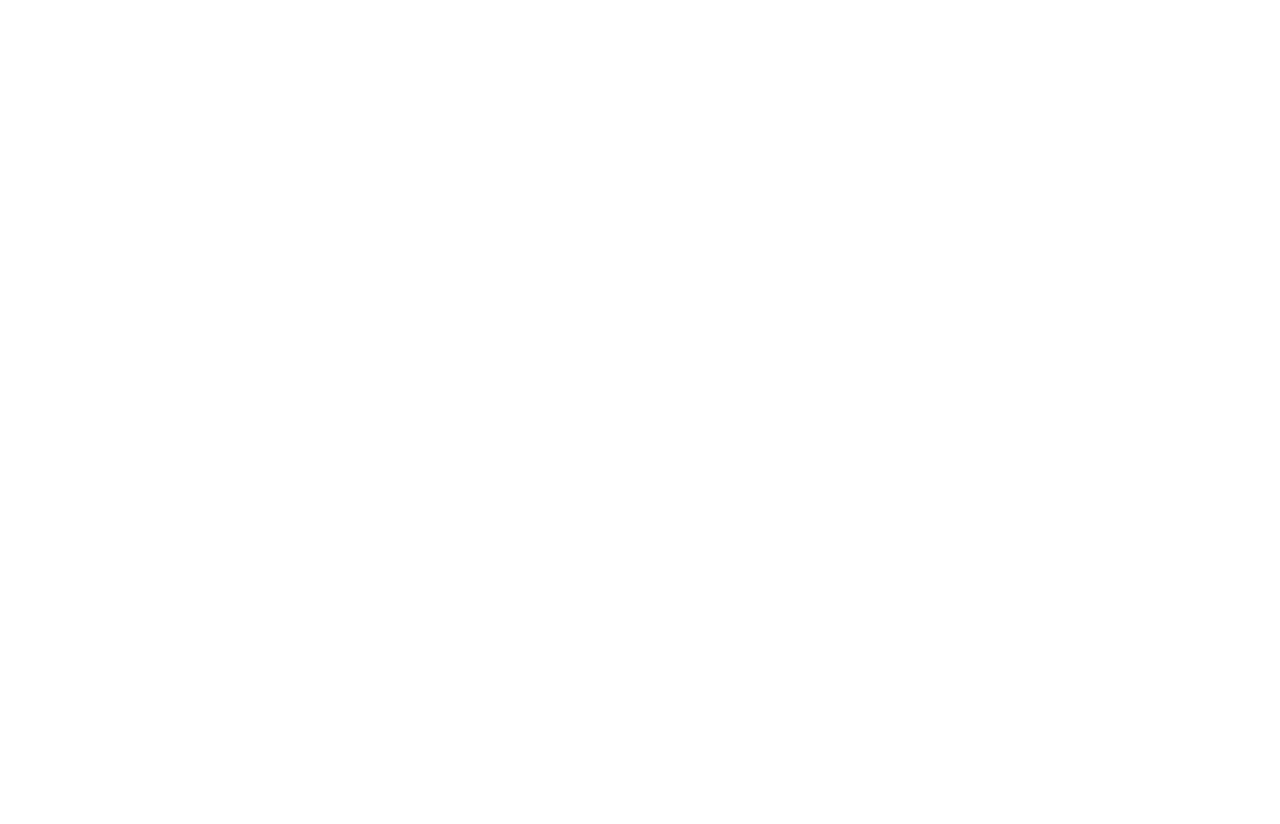
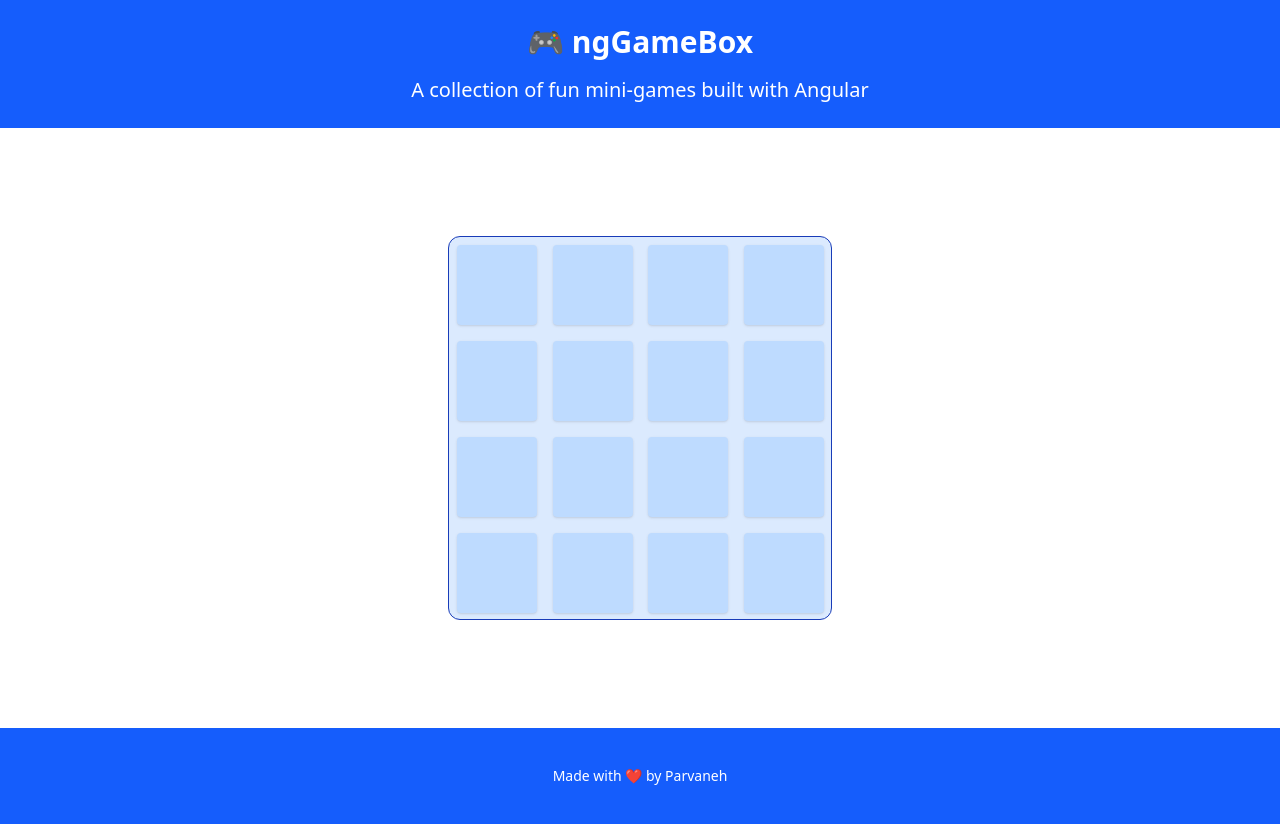
Before and after one commit to parvaneh-esmaili/mini-projects, an Angular app: page /memory-game in a window 1280 px wide. Before the commit this address led to /. Before the commit the page ends 800 px from the top, so only its background shows below. Built offline with nearby package versions, Linux system fonts and the light colour scheme.

Commit message:
Fix: Fix Memory Game

```diff
--- a/src/app/_modules/games/_pages/home/home.html
+++ b/src/app/_modules/games/_pages/home/home.html
@@ -8,10 +8,17 @@
 
 
 <app-game-card
-  title="Guess the Number 🔢"
+  title="Guess The Number 🔢"
   description="Try to guess the number the computer is thinking of!"
   buttonText="Play Now"
   (buttonClick)="navigateToGame('/guess-the-number')"
+></app-game-card>
+
+<app-game-card
+  title="Memory Game 🧠🃏🔄"
+  description="Flip the cards and match the pairs to test your memory skills!"
+  buttonText="Play Now"
+  (buttonClick)="navigateToGame('/memory-game')"
 ></app-game-card>
 
 
--- a/src/app/_modules/games/_pages/memory-game/memory-game.html
+++ b/src/app/_modules/games/_pages/memory-game/memory-game.html
@@ -1 +1,18 @@
-<p>memory-game works!</p>
+<div class="h-[75vh] w-full flex items-center justify-center">
+  <div
+    class="grid grid-cols-4 h-96 w-96 gap-4 p-2 bg-blue-100 border border-blue-800 rounded-xl"
+  >
+    @for (item of itemsForGame; track $index) {
+      <div
+        (click)="select(item)"
+        class="w-20 h-20 border text-3xl flex items-center justify-center rounded shadow cursor-pointer transition-all duration-300"
+        [ngClass]="{
+          'bg-blue-500 text-white': item.flipped || item.matched,
+          'bg-blue-200 text-transparent': !item.flipped && !item.matched
+        }"
+      >
+        {{ item.value }}
+      </div>
+    }
+  </div>
+</div>
--- a/src/app/_modules/games/_pages/memory-game/memory-game.ts
+++ b/src/app/_modules/games/_pages/memory-game/memory-game.ts
@@ -1,11 +1,58 @@
-import { Component } from '@angular/core';
+import { NgClass } from '@angular/common';
+import { Component, OnInit } from '@angular/core';
 
 @Component({
   selector: 'app-memory-game',
-  imports: [],
+  imports: [NgClass],
   templateUrl: './memory-game.html',
   styleUrl: './memory-game.css'
 })
-export class MemoryGame {
+export class MemoryGame implements OnInit {
+  items = ['🌸', '🌼', '🌺', '🌹', '🥀', '🌻', '🌷', '💐'];
+  itemsForGame: { value: string; flipped: boolean; matched: boolean }[] = [];
 
+  firstCard: any = null;
+  secondCard: any = null;
+  lockBoard = false;
+
+  ngOnInit(): void {
+    const doubleItems = [...this.items, ...this.items];
+    this.itemsForGame = doubleItems
+      .sort(() => Math.random() - 0.5)
+      .map(value => ({ value, flipped: false, matched: false }));
+  }
+
+  select(card: any): void {
+    if (this.lockBoard || card.flipped || card.matched) return;
+
+    card.flipped = true;
+
+    if (!this.firstCard) {
+      this.firstCard = card;
+    } else {
+      this.secondCard = card;
+      this.checkMatch();
+    }
+  }
+
+  checkMatch(): void {
+    if (this.firstCard.value === this.secondCard.value) {
+      this.firstCard.matched = true;
+      this.secondCard.matched = true;
+      this.resetSelection();
+    } else {
+      this.lockBoard = true;
+      setTimeout(() => {
+        this.firstCard.flipped = false;
+        this.secondCard.flipped = false;
+        this.resetSelection();
+      }, 1000);
+    }
+  }
+
+  resetSelection(): void {
+    this.firstCard = null;
+    this.secondCard = null;
+    this.lockBoard = false;
+  }
 }
--- a/src/app/_modules/games/games-routing-module.ts
+++ b/src/app/_modules/games/games-routing-module.ts
@@ -4,12 +4,14 @@
 import { RockPaperScissors } from './_pages/rock-paper-scissors/rock-paper-scissors';
 import { Games } from './games';
 import { GuessTheNumber } from './_pages/guess-the-number/guess-the-number';
+import { MemoryGame } from './_pages/memory-game/memory-game';
 
 const routes: Routes = [
   {path: '', component: Games, children:[
     { path: '', component: Home, pathMatch: 'full' },
     { path: 'rock-paper-scissors', component:  RockPaperScissors },
     { path: 'guess-the-number', component:  GuessTheNumber },
+    { path: 'memory-game', component: MemoryGame}
 
   ]}
 ];
```
